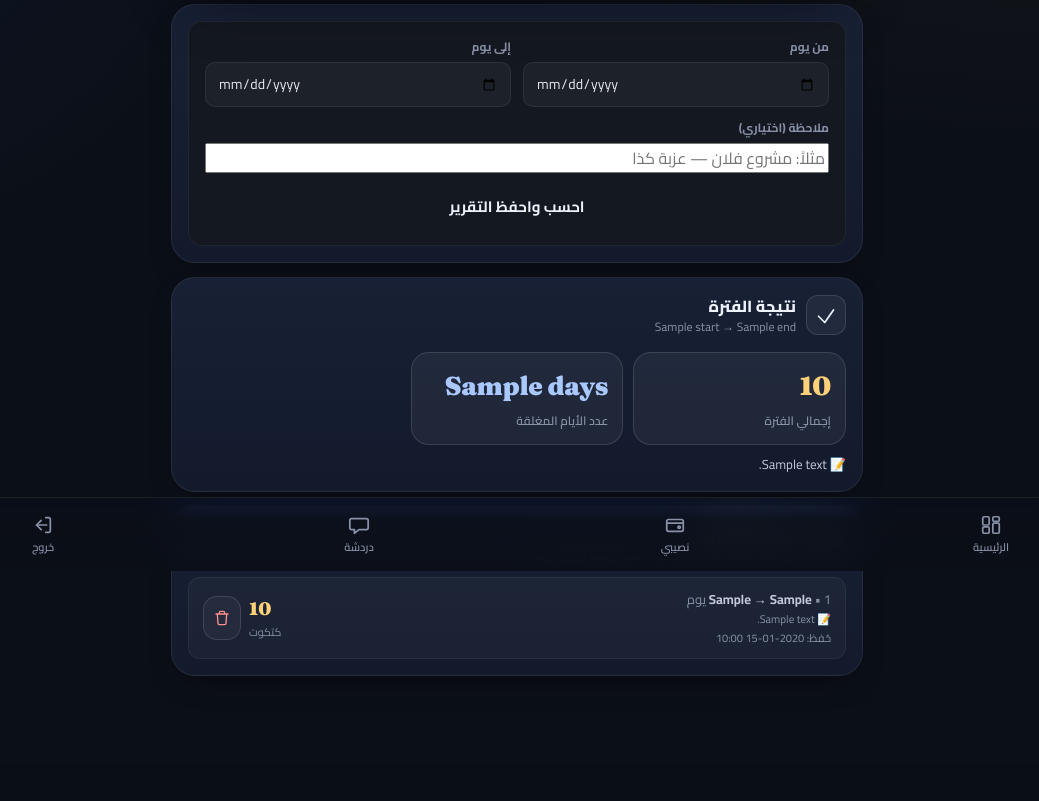
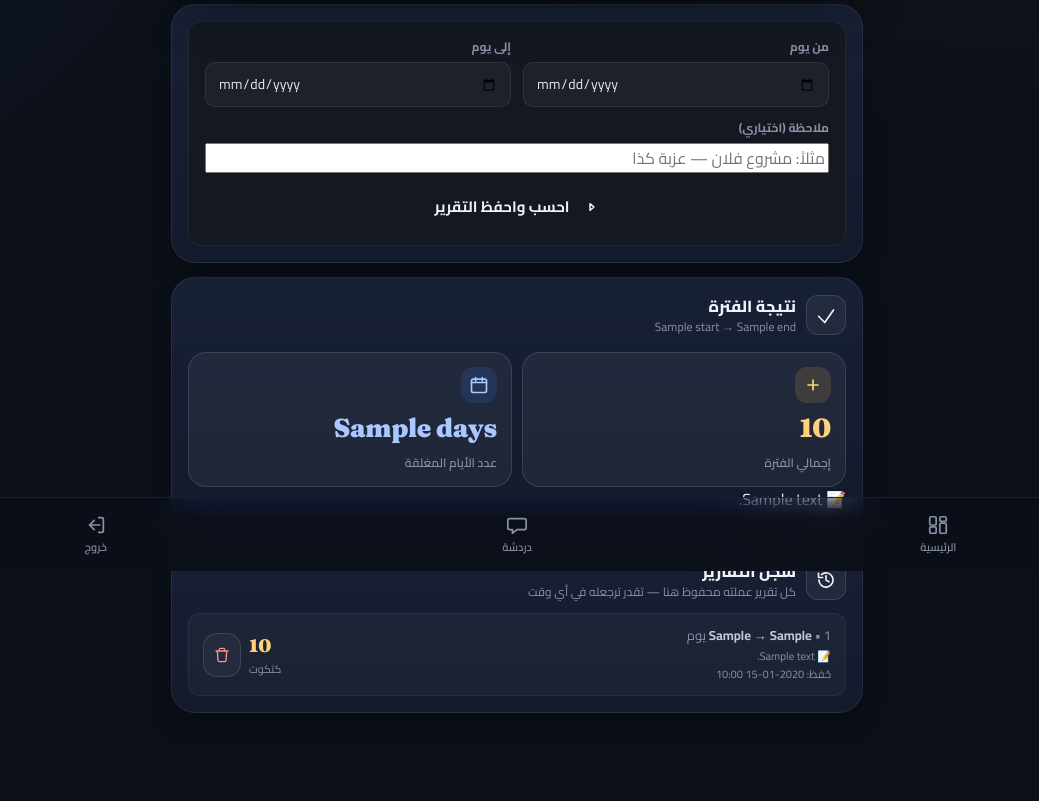
Before and after one commit to tlashany15/th, a Flask app: template templates/admin_range_report.html in a window 1280 px wide. Shown: the part 229-1030 px from the top of the page, without its empty margins (123-1162 px from the left). Before the commit the page ends 905 px from the top, so only its background shows below. Run offline with Flask 3, Linux system fonts and the light colour scheme; the visitor is signed in with stand-in values (Sample User, id 1); the template is opened without the code that fills it: most values are stand-ins (such as "Sample title", 1, 10 or a date in 2020); a database or web service that is not in the repository returns one stand-in record (values such as "Sample title"); some libraries are stand-ins or nearby versions.

Commit message:
Add files via upload

```diff
--- a/templates/admin_range_report.html
+++ b/templates/admin_range_report.html
@@ -26,7 +26,10 @@
       <input type="text" id="note" name="note" placeholder="مثلاً: مشروع فلان — عزبة كذا">
     </div>
     <div class="rr-submit">
-      <button type="submit" class="btn btn-gold" style="width:100%;">احسب واحفظ التقرير</button>
+      <button type="submit" class="btn btn-gold" style="width:100%;">
+        <svg viewBox="0 0 24 24" fill="none" stroke="currentColor" stroke-width="2.2" style="width:16px;height:16px;margin-inline-end:6px;vertical-align:-3px;"><path stroke-linecap="round" stroke-linejoin="round" d="M9 17l6-5-6-5v10z"/></svg>
+        احسب واحفظ التقرير
+      </button>
     </div>
   </form>
 </div>
@@ -44,18 +47,36 @@
       </div>
     </div>
   </div>
-  <div class="kpi-grid">
+  <div class="kpi-grid kpi-grid-2">
     <div class="kpi kpi-gold">
+      <div class="kpi-ico">
+        <svg viewBox="0 0 24 24" fill="none" stroke="currentColor" stroke-width="2"><path stroke-linecap="round" stroke-linejoin="round" d="M12 6v12m6-6H6"/></svg>
+      </div>
       <div class="kpi-v">{{ '{:,}'.format(result.total) }}</div>
       <div class="kpi-l">إجمالي الفترة</div>
     </div>
     <div class="kpi kpi-blue">
+      <div class="kpi-ico">
+        <svg viewBox="0 0 24 24" fill="none" stroke="currentColor" stroke-width="2"><rect x="3" y="5" width="18" height="16" rx="2"/><path d="M3 9h18M8 3v4M16 3v4" stroke-linecap="round"/></svg>
+      </div>
       <div class="kpi-v">{{ result.days }}</div>
       <div class="kpi-l">عدد الأيام المغلقة</div>
     </div>
+    {% if result.days and result.days > 0 %}
+    <div class="kpi kpi-green" style="grid-column:1/-1;">
+      <div class="kpi-ico">
+        <svg viewBox="0 0 24 24" fill="none" stroke="currentColor" stroke-width="2"><path stroke-linecap="round" stroke-linejoin="round" d="M3 17l6-6 4 4 8-8M14 7h7v7"/></svg>
+      </div>
+      <div class="kpi-v">{{ '{:,}'.format((result.total // result.days) if result.days else 0) }}</div>
+      <div class="kpi-l">متوسط اليوم</div>
+    </div>
+    {% endif %}
   </div>
   {% if result.note %}
-    <div style="margin-top:10px;font-size:13px;color:var(--text-2);">📝 {{ result.note }}</div>
+    <div class="rr-note">
+      <span class="rr-note-ic">📝</span>
+      <span>{{ result.note }}</span>
+    </div>
   {% endif %}
 </div>
 {% endif %}
--- a/templates/app_base.html
+++ b/templates/app_base.html
@@ -138,10 +138,6 @@
       {{ snav_icon('dashboard') }}
       الرئيسية
     </a>
-    <a href="{{ url_for('worker_stats', worker_id=current_user.id) }}" class="{% if request.endpoint == 'worker_stats' %}active{% endif %}">
-      {{ snav_icon('wallet') }}
-      نصيبي
-    </a>
   {% endif %}
   <a href="{{ url_for('chats_list') }}" class="{% if request.endpoint in ['chats_list','chat_room'] %}active{% endif %}">
     {{ snav_icon('chat') }}
```
Also changed, not shown: templates/group.html (+10 -3 lines).
